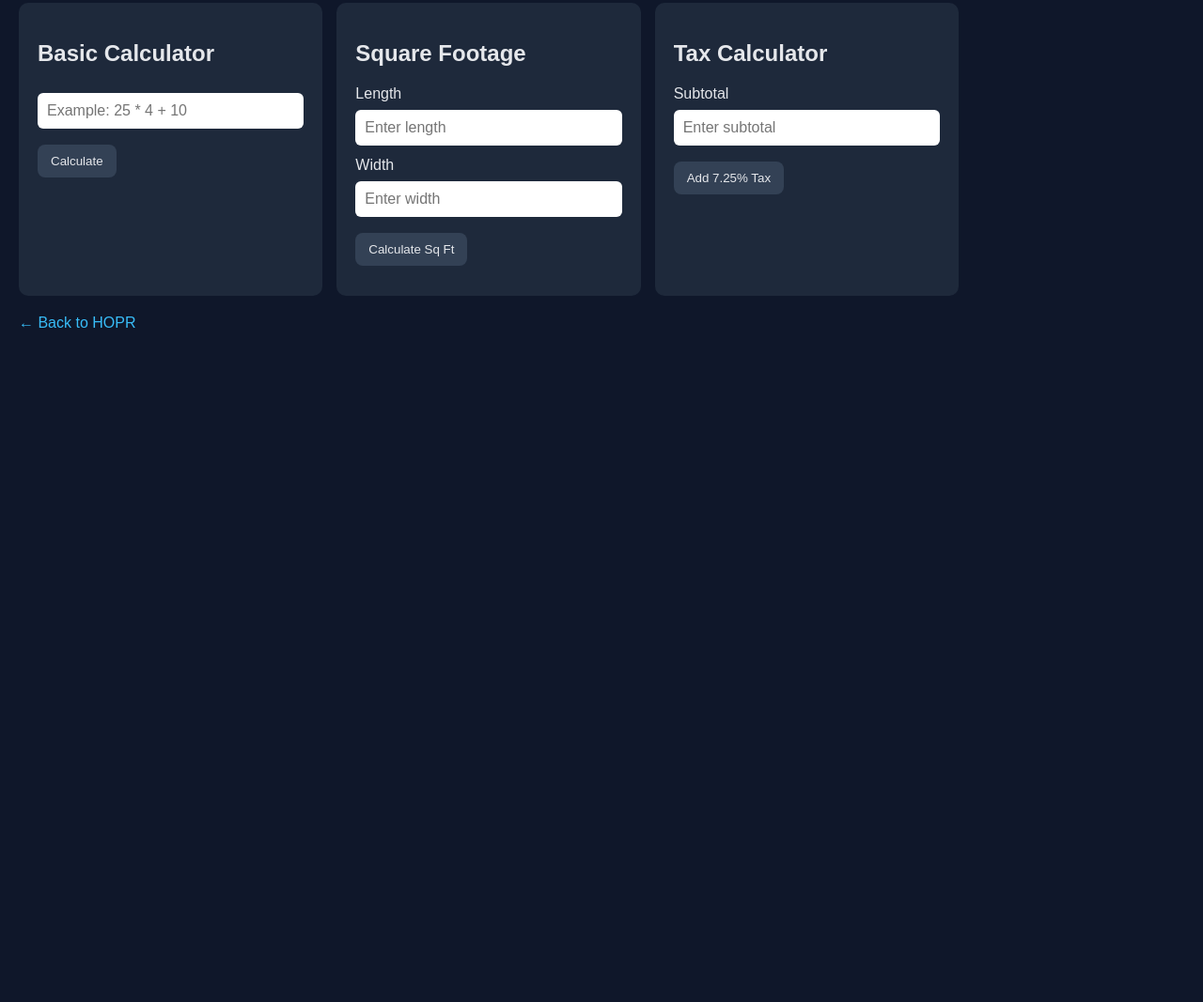
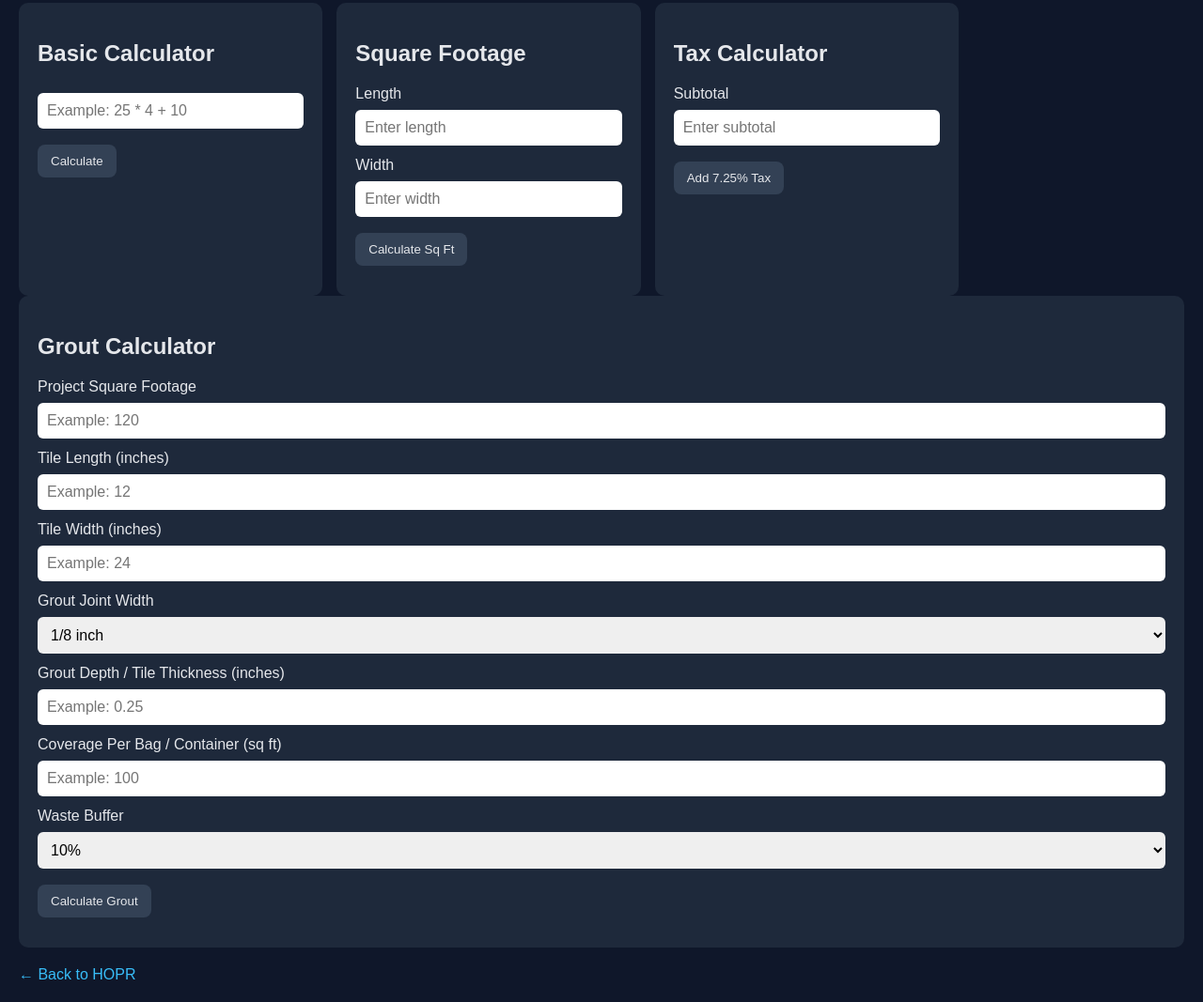
Before and after one commit to couzts94/hopr-site, a plain HTML site: page calculators.html in a window 1280 px wide. Shown: the part 118-1185 px from the top of the page at 94% size. Before the commit the page ends 800 px from the top, so only its background shows below. Drawn offline with Linux system fonts and the light colour scheme.

Commit message:
Update calculators.html

```diff
--- a/calculators.html
+++ b/calculators.html
@@ -74,6 +74,17 @@
       display: inline-block;
       margin-top: 20px;
     }
+
+  select {
+    width: 100%;
+    padding: 10px;
+    margin: 8px 0 12px;
+    border-radius: 6px;
+    border: none;
+    box-sizing: border-box;
+    font-size: 16px;
+  }
+
   </style>
 </head>
 
@@ -123,6 +134,46 @@
     </div>
 
   </div>
+
+<!-- Grout Calculator -->
+<div class="card">
+  <h2>Grout Calculator</h2>
+
+  <label>Project Square Footage</label>
+  <input type="number" id="groutSqft" placeholder="Example: 120">
+
+  <label>Tile Length (inches)</label>
+  <input type="number" id="tileLength" placeholder="Example: 12">
+
+  <label>Tile Width (inches)</label>
+  <input type="number" id="tileWidth" placeholder="Example: 24">
+
+  <label>Grout Joint Width</label>
+  <select id="jointWidth">
+    <option value="0.0625">1/16 inch</option>
+    <option value="0.125" selected>1/8 inch</option>
+    <option value="0.1875">3/16 inch</option>
+    <option value="0.25">1/4 inch</option>
+  </select>
+
+  <label>Grout Depth / Tile Thickness (inches)</label>
+  <input type="number" id="groutDepth" placeholder="Example: 0.25">
+
+  <label>Coverage Per Bag / Container (sq ft)</label>
+  <input type="number" id="bagCoverage" placeholder="Example: 100">
+
+  <label>Waste Buffer</label>
+  <select id="wasteBuffer">
+    <option value="1">No waste</option>
+    <option value="1.10" selected>10%</option>
+    <option value="1.15">15%</option>
+    <option value="1.20">20%</option>
+  </select>
+
+  <button onclick="calculateGrout()">Calculate Grout</button>
+
+  <div class="result" id="groutResult"></div>
+</div>
 
   <a href="/">← Back to HOPR</a>
 
@@ -174,6 +225,51 @@
         "Tax: $" + tax.toFixed(2) + "<br>" +
         "Total: $" + total.toFixed(2);
     }
+
+  function calculateGrout() {
+    const sqft = parseFloat(document.getElementById("groutSqft").value);
+    const tileLength = parseFloat(document.getElementById("tileLength").value);
+    const tileWidth = parseFloat(document.getElementById("tileWidth").value);
+    const jointWidth = parseFloat(document.getElementById("jointWidth").value);
+    const groutDepth = parseFloat(document.getElementById("groutDepth").value);
+    const bagCoverage = parseFloat(document.getElementById("bagCoverage").value);
+    const wasteBuffer = parseFloat(document.getElementById("wasteBuffer").value);
+
+    if (
+      isNaN(sqft) ||
+      isNaN(tileLength) ||
+      isNaN(tileWidth) ||
+      isNaN(jointWidth) ||
+      isNaN(groutDepth) ||
+      isNaN(bagCoverage)
+    ) {
+      document.getElementById("groutResult").textContent =
+        "Enter all grout calculator fields.";
+      return;
+    }
+
+    if (sqft <= 0 || tileLength <= 0 || tileWidth <= 0 || groutDepth <= 0 || bagCoverage <= 0) {
+      document.getElementById("groutResult").textContent =
+        "All numbers must be greater than zero.";
+      return;
+    }
+
+    const adjustedSqft = sqft * wasteBuffer;
+    const containersNeeded = Math.ceil(adjustedSqft / bagCoverage);
+
+    const jointFactor =
+      ((tileLength + tileWidth) / (tileLength * tileWidth)) *
+      jointWidth *
+      groutDepth *
+      sqft;
+
+    document.getElementById("groutResult").innerHTML =
+      "Adjusted Project Size: " + adjustedSqft.toFixed(2) + " sq ft<br>" +
+      "Recommended Containers: " + containersNeeded + "<br>" +
+      "Joint Demand Factor: " + jointFactor.toFixed(2) + "<br><br>" +
+      "<small>Use product coverage charts when available. Coverage varies by tile size, joint width, tile thickness, and surface texture.</small>";
+  }
+
   </script>
 
 </body>
```
